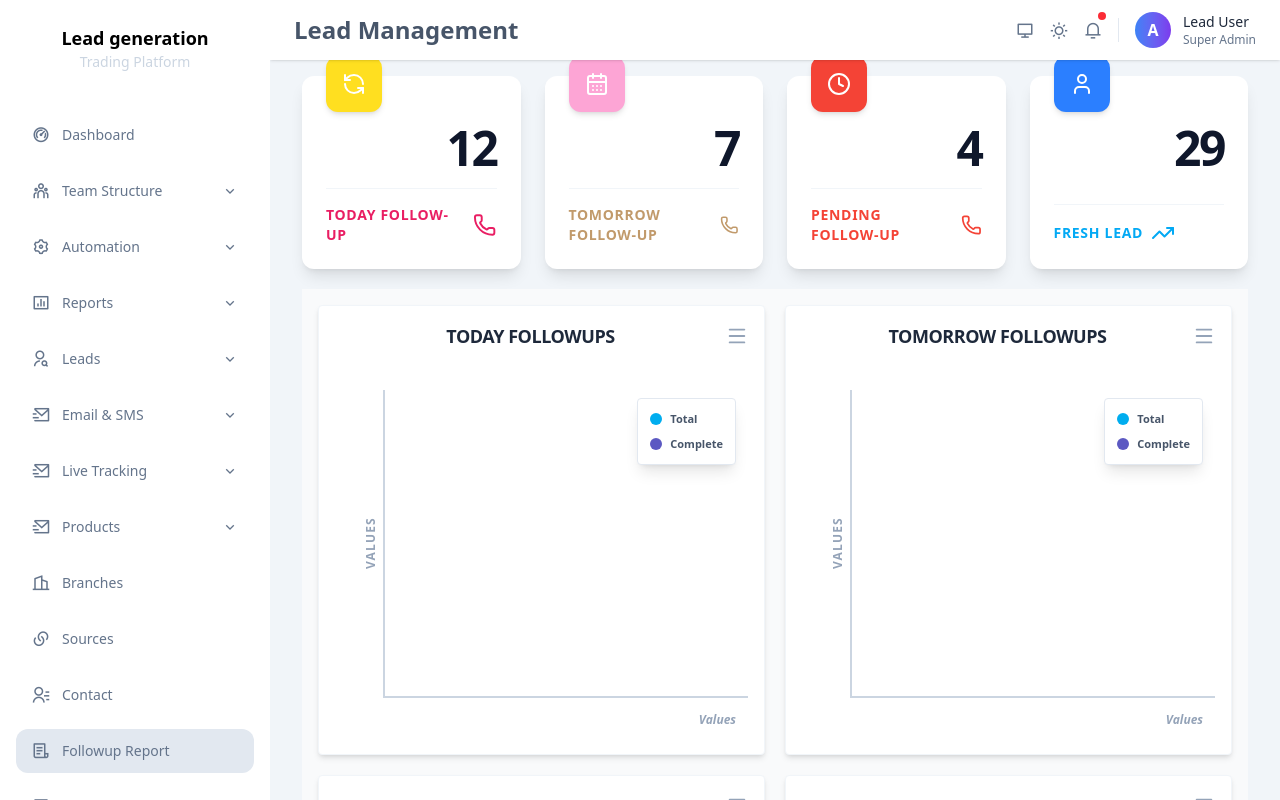
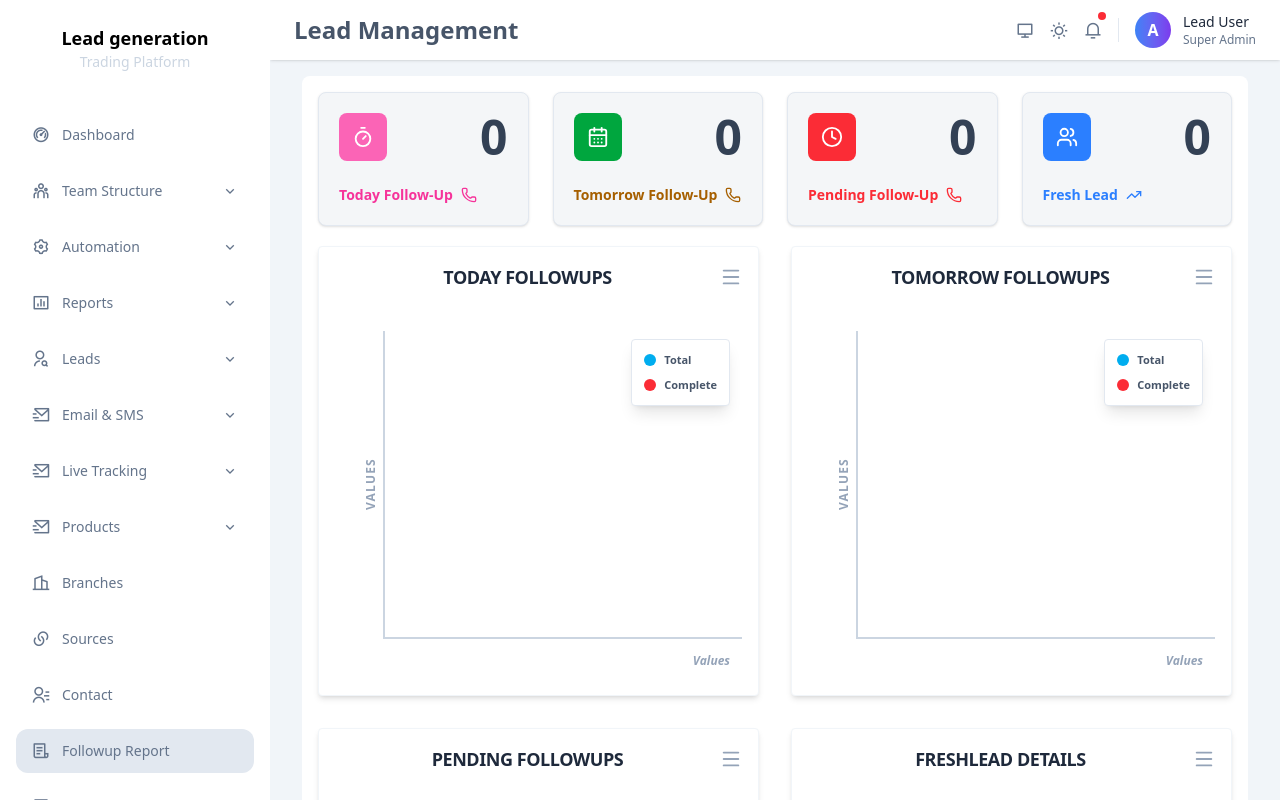
Before and after one commit to arunchakrawarti/crm-vc-dialor, a Next.js app: page /followup-report in a window 1280 px wide. Built offline with nearby package versions, Linux system fonts and the light colour scheme.

Commit message:
feat:complete followup report and task report module

```diff
--- /dev/null
+++ b/src/app/task/page.js
@@ -0,0 +1,17 @@
+import Maintask from '@/components/pages/task/Index'
+import MainLayout from '@/components/templates/MainLayout'
+import React, { Suspense } from 'react'
+
+const page = () => {
+  return (
+    <div>
+      <MainLayout>
+        <Suspense fallback={<div>Loading...</div>}>
+        <Maintask/>
+        </Suspense>
+      </MainLayout>
+    </div>
+  )
+}
+
+export default page
--- a/src/components/molecules/AnalyticalCard.jsx
+++ b/src/components/molecules/AnalyticalCard.jsx
@@ -1,5 +1,5 @@
 "use client";
-import React from 'react';
+import React from "react";
 
 const AnalyticalCard = ({
   title,
@@ -7,26 +7,24 @@ const AnalyticalCard = ({
   Icon,
   FooterIcon,
   cardColor,
-  textColor
+  textColor,
 }) => {
   return (
-    <div className="relative bg-white rounded-xl shadow-lg p-6 pt-12 flex flex-col justify-between transition-all hover:shadow-2xl hover:scale-[1.03] duration-300 ease-in-out">
-      {/* Overlapping Floating Icon */}
-      <div className={`absolute -top-5 left-6 w-14 h-14 rounded-xl flex items-center justify-center shadow-md text-white text-2xl ${cardColor}`}>
-        {Icon && <Icon />}
+    <div className="relative bg-[#f4f6f8] rounded-lg p-5 shadow-sm border border-gray-200 hover:shadow-md transition-all">
+
+      <div className="flex justify-between">
+        <div
+          className={`w-12 h-12 rounded-lg flex items-center justify-center text-white ${cardColor}`}
+        >
+          {Icon && <Icon size={22} />}
+        </div>
+        <h2 className="text-5xl font-semibold text-gray-700">{value}</h2>
       </div>
-
-      {/* Primary Value */}
-      <div className="flex justify-end items-end mb-4">
-        <span className="text-5xl font-bold text-slate-900 tracking-tighter">
-          {value}
-        </span>
-      </div>
-
-      {/* Footer Section */}
-      <div className={`flex items-center gap-2 mt-auto pt-4 border-t border-gray-100 font-bold text-sm uppercase tracking-wider ${textColor}`}>
+      <div
+        className={`flex items-center gap-2 mt-6 text-sm font-semibold ${textColor}`}
+      >
         <span>{title}</span>
-        {FooterIcon && <FooterIcon className="text-sm" />}
+        {FooterIcon && <FooterIcon size={16} />}
       </div>
     </div>
   );
--- a/src/components/pages/followup-report/Followupchart.jsx
+++ b/src/components/pages/followup-report/Followupchart.jsx
@@ -11,8 +11,8 @@ const Followupchart = () => {
   ];
 
   return (
-    <div className="mt-5 p-4 bg-gray-50">
-      <div className="grid grid-cols-1 md:grid-cols-2 gap-5">
+    <div className="mt-5">
+      <div className="grid grid-cols-1 md:grid-cols-2 gap-6 md:gap-8">
         {chartTitles.map((title, index) => (
           <ChartCard key={index} title={title} />
         ))}
@@ -38,7 +38,7 @@ const ChartCard = ({ title }) => (
           <span className="text-gray-600 font-semibold">Total</span>
         </div>
         <div className="flex items-center gap-2">
-          <span className="w-3 h-3 rounded-full bg-[#5c59c2]"></span>
+          <span className="w-3 h-3 rounded-full bg-red-500"></span>
           <span className="text-gray-600 font-semibold">Complete</span>
         </div>
       </div>
--- a/src/components/pages/followup-report/Followupstatus.jsx
+++ b/src/components/pages/followup-report/Followupstatus.jsx
@@ -1,63 +1,63 @@
 "use client";
-import AnalyticalCard from '@/components/molecules/AnalyticalCard';
-import { Clock, CalendarDays, User, Phone, TrendingUp, RefreshCcw } from "lucide-react";
-import React from 'react';
-import Followupchart from './Followupchart';
+import AnalyticalCard from "@/components/molecules/AnalyticalCard";
+import {
+  Clock,
+  CalendarDays,
+  Users,
+  Phone,
+  TrendingUp,
+  Timer,
+} from "lucide-react";
+import React from "react";
+import Followupchart from "./Followupchart";
 
 const StatsGrid = () => {
-const dashboardStats = [
-  {
-    title: "Today Follow-Up",
-    value: 12,
-    Icon: RefreshCcw,
-    FooterIcon: Phone,
-    cardColor: "bg-yellow-300",
-    textColor: "text-[#e91e63]"
-  },
-  {
-    title: "Tomorrow Follow-Up",
-    value: 7,
-    Icon: CalendarDays,
-    FooterIcon: Phone,
-    cardColor: "bg-pink-300",
-    textColor: "text-[#c19a6b]"
-  },
-  {
-    title: "Pending Follow-Up",
-    value: 4,
-    Icon: Clock,
-    FooterIcon: Phone,
-    cardColor: "bg-[#f44336]",
-    textColor: "text-[#f44336]"
-  },
-  {
-    title: "Fresh Lead",
-    value: 29,
-    Icon: User,
-    FooterIcon: TrendingUp,
-    cardColor: "bg-blue-500",
-    textColor: "text-[#03a9f4]"
-  }
-];
 
   return (
-    <div className="bg-gray-100">
+    <div className="bg-white p-4 rounded-lg w-full">
       <div className="grid grid-cols-1 sm:grid-cols-2 lg:grid-cols-4 gap-6">
         {dashboardStats.map((item, index) => (
-          <AnalyticalCard
-            key={index}
-            title={item.title}
-            value={item.value}
-            Icon={item.Icon}
-            FooterIcon={item.FooterIcon}
-            cardColor={item.cardColor}
-            textColor={item.textColor}
-          />
+          <AnalyticalCard key={index} {...item} />
         ))}
       </div>
-      <Followupchart/>
+
+      <Followupchart />
     </div>
   );
 };
 
 export default StatsGrid;
+ const dashboardStats = [
+    {
+      title: "Today Follow-Up",
+      value: 0,
+      Icon: Timer,
+      FooterIcon: Phone,
+      cardColor: "bg-pink-400",
+      textColor: "text-pink-500",
+    },
+    {
+      title: "Tomorrow Follow-Up",
+      value: 0,
+      Icon: CalendarDays,
+      FooterIcon: Phone,
+      cardColor: "bg-green-600",
+      textColor: "text-yellow-700",
+    },
+    {
+      title: "Pending Follow-Up",
+      value: 0,
+      Icon: Clock,
+      FooterIcon: Phone,
+      cardColor: "bg-red-500",
+      textColor: "text-red-500",
+    },
+    {
+      title: "Fresh Lead",
+      value: 0,
+      Icon: Users,
+      FooterIcon: TrendingUp,
+      cardColor: "bg-blue-500",
+      textColor: "text-blue-500",
+    },
+  ];
--- a/src/components/pages/lead/lead-recyclebin/AllLeadPopup.jsx
+++ b/src/components/pages/lead/lead-recyclebin/AllLeadPopup.jsx
@@ -1,5 +1,4 @@
 "use client";
-
 import React from "react";
 import Button from "@/components/common/Button";
 import OverlayModal from "@/components/common/OverlayModal";
--- a/src/components/pages/lead/lead-recyclebin/CheckLeadPopup.jsx
+++ b/src/components/pages/lead/lead-recyclebin/CheckLeadPopup.jsx
@@ -1,5 +1,4 @@
 "use client";
-
 import React from "react";
 import Button from "@/components/common/Button";
 import OverlayModal from "@/components/common/OverlayModal";
--- /dev/null
+++ b/src/components/pages/task/Index.jsx
@@ -0,0 +1,49 @@
+"use client";
+import React, { useState } from "react";
+import TaskAssignedByMe from "./TaskAssignedByMe";
+import TaskAssignToMe from "./TaskAssignToMe";
+
+const tabs = [
+    { label: "Task Assinged By Me", key: "task-assinged-by" },
+    { label: "Task Assign To Me", key: "task-assign-to" }
+];
+
+const Maintask = () => {
+    const [activeTab, setActiveTab] = useState("task-assinged-by");
+
+    const handleTabClick = (tabKey) => {
+        setActiveTab(tabKey);
+    };
+
+    return (
+        <div className="w-full mt-8 ">
+           <div className="overflow-x-auto scrollbar-hidden">
+             <div className="inline-flex rounded-full bg-white font-inter p-1 mb-6 ">
+                {tabs.map((tab) => (
+                    <button
+                        key={tab.key}
+                        onClick={() => handleTabClick(tab.key)}
+                        className={`px-4 py-1.5 span text-center cursor-pointer text-[#000000]! text-nowrap
+              ${activeTab === tab.key
+                                ? "bg-gradient text-gray-800 shadow-sm rounded-full span"
+                                : ""
+                            }`}
+                    >
+                        {tab.label}
+                    </button>
+                ))}
+            </div>
+           </div>
+            {activeTab === "task-assinged-by" && (
+                <TaskAssignedByMe />
+            )}
+
+            {activeTab === "task-assign-to" && (
+                <TaskAssignToMe />
+            )}
+        </div>
+    );
+}
+
+
+export default Maintask;
--- /dev/null
+++ b/src/components/pages/task/NewTaskPopup.jsx
@@ -0,0 +1,65 @@
+"use client";
+import React from "react";
+import OverlayModal from "@/components/common/OverlayModal";
+import Input from "@/components/common/Input";
+import { Texteditor } from "@/components/utils/Texteditor";
+import Button from "@/components/common/Button";
+
+const NewTaskPopup = ({ onClose, isOpen }) => {
+
+  return (
+    <OverlayModal onClose={onClose} isOpen={isOpen}>
+      <div className="flex items-center justify-center">
+        <div className="w-full max-w-4xl bg-white rounded-xl shadow-2xl overflow-hidden border border-gray-200">
+          <div className="flex items-center justify-between px-6 py-4 border-b bg-white">
+            <h2 className="text-2xl font-bold text-gray-800">Add Task</h2>
+          </div>
+          <div className="p-6 overflow-y-auto h-120">
+
+            <div className="grid grid-cols-1 md:grid-cols-2 gap-x-8 gap-y-5">
+              <Input label="Task Title" />
+
+              <Input
+                label="Choose Lead"
+                type="select"
+                options={["Lead 1", "Lead 2", "Lead 3"]}
+              />
+
+              <Input label="Task Start Date" />
+              <Input label="Task End Date" />
+              <Input label="Task Assign To" />
+              <Input label="Task Observer" />
+
+              <Input
+                label="Task Priority"
+                type="select"
+                options={["Lower", "Medium", "High", "Urgent"]}
+              />
+            </div>
+
+            <div className="mt-8">
+              <label className="text-sm font-semibold text-gray-500 uppercase">
+                Description
+              </label>
+
+              <Texteditor />
+            </div>
+
+            <div className="mt-4">
+              <Input type="checkbox" label="IsTaskActive" />
+            </div>
+
+            <div className="flex justify-end mt-2">
+              <Button variant="success">
+                Add Task
+              </Button>
+            </div>
+
+          </div>
+        </div>
+      </div>
+    </OverlayModal>
+  );
+};
+
+export default NewTaskPopup;
--- /dev/null
+++ b/src/components/pages/task/TaskAssignToMe.jsx
@@ -0,0 +1,27 @@
+"use client";
+import React, { useState } from "react";
+import Button from "@/components/common/Button";
+import { Monitor } from "lucide-react";
+import NewTaskPopup from "./NewTaskPopup";
+
+
+const TaskAssignToMe = () => {
+
+  return (
+    <>
+      <div className="bg-white border border-gray-200 rounded-md shadow-sm min-h-[450px] flex flex-col">
+
+        <div className="flex-1 flex flex-col items-center justify-center text-center">
+          <div className="mb-4 text-blue-600">
+            <Monitor size={80} strokeWidth={1.5} />
+          </div>
+          <p className="text-gray-500 text-lg">
+            You have no records found.
+          </p>
+        </div>
+      </div>
+    </>
+  );
+};
+
+export default TaskAssignToMe;
--- /dev/null
+++ b/src/components/pages/task/TaskAssignedByMe.jsx
@@ -0,0 +1,39 @@
+"use client";
+import React, { useState } from "react";
+import Button from "@/components/common/Button";
+import { Monitor } from "lucide-react";
+import NewTaskPopup from "./NewTaskPopup";
+
+
+const TaskAssignedByMe = () => {
+  const [isOpen, setIsOpen] = useState(false);
+
+  return (
+    <>
+      <div className="bg-white border border-gray-200 rounded-md shadow-sm min-h-[450px] flex flex-col">
+
+        <div className="flex justify-end p-4 border-b border-gray-300">
+          <Button variant="success" onClick={() => setIsOpen(true)}>
+            NEW TASK
+          </Button>
+        </div>
+
+        <div className="flex-1 flex flex-col items-center justify-center text-center">
+          <div className="mb-4 text-blue-600">
+            <Monitor size={80} strokeWidth={1.5} />
+          </div>
+          <p className="text-gray-500 text-lg">
+            You have no records found.
+          </p>
+        </div>
+      </div>
+
+      <NewTaskPopup
+        isOpen={isOpen}
+        onClose={() => setIsOpen(false)}
+      />
+    </>
+  );
+};
+
+export default TaskAssignedByMe;
--- /dev/null
+++ b/src/components/utils/Texteditor.jsx
@@ -0,0 +1,62 @@
+"use client";
+
+import { useState, useMemo, useEffect } from "react";
+import dynamic from "next/dynamic";
+import "react-quill-new/dist/quill.snow.css";
+
+const ReactQuill = dynamic(() => import("react-quill-new"), {
+  ssr: false,
+  loading: () => <p>Loading editor...</p>,
+});
+
+export function Texteditor({ handleChange, initialValue }) {
+  const [value, setValue] = useState("");
+
+  const modules = useMemo(() => {
+    if (typeof window !== "undefined") {
+      const { Quill } = require("react-quill-new");
+      const ImageResize = require("quill-image-resize-module-react").default;
+
+      if (!Quill.imports["modules/imageResize"]) {
+        Quill.register("modules/imageResize", ImageResize);
+      }
+
+      return {
+        toolbar: [
+          [{ font: [] }],
+          [{ header: [1, 2, 3, 4, 5, 6, false] }],
+          ["bold", "italic", "underline", "strike"],
+          [{ color: [] }, { background: [] }],
+          [{ script: "sub" }, { script: "super" }],
+          ["blockquote", "code-block"],
+          [{ list: "ordered" }, { list: "bullet" }],
+          [{ indent: "-1" }, { indent: "+1" }, { align: [] }],
+          ["link", "image", "video"],
+          ["clean"],
+        ],
+        imageResize: {
+          modules: ["Resize", "DisplaySize"],
+        },
+      };
+    }
+
+    return {};
+  }, []);
+
+  useEffect(() => {
+    setValue(initialValue || "");
+  }, [initialValue]);
+
+  return (
+    <ReactQuill
+      modules={modules}
+      theme="snow"
+      value={value}
+      onChange={(val) => {
+        setValue(val);
+        handleChange?.(val);
+      }}
+      placeholder="Compose an epic..."
+    />
+  );
+}
```
